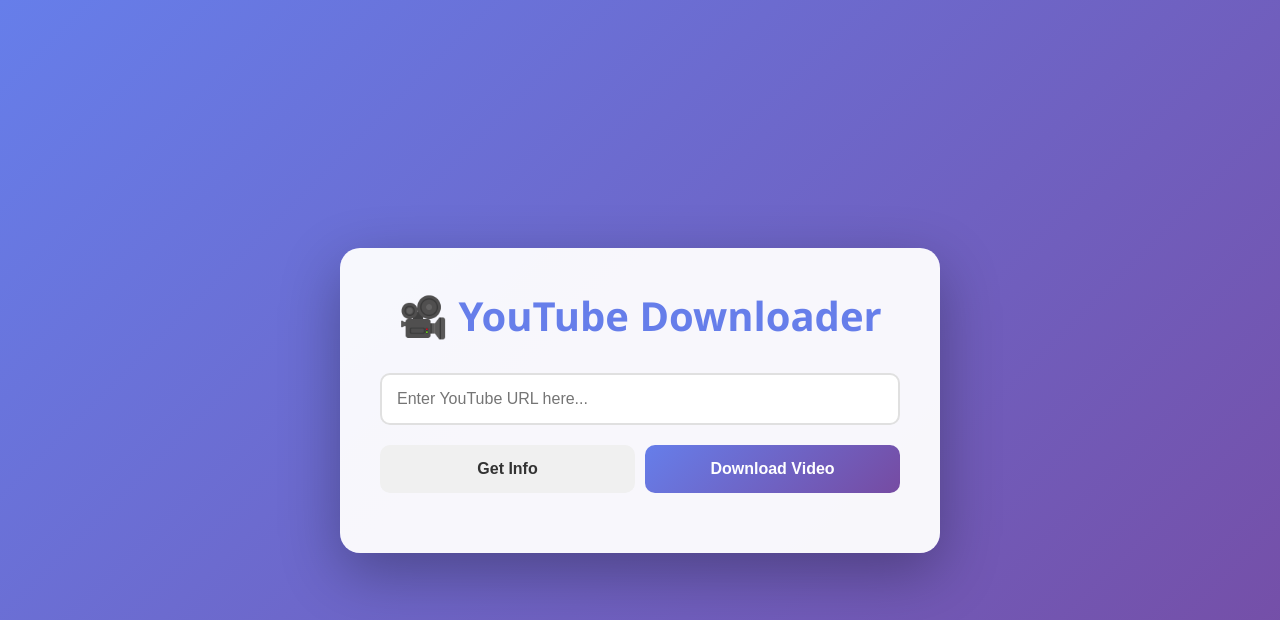
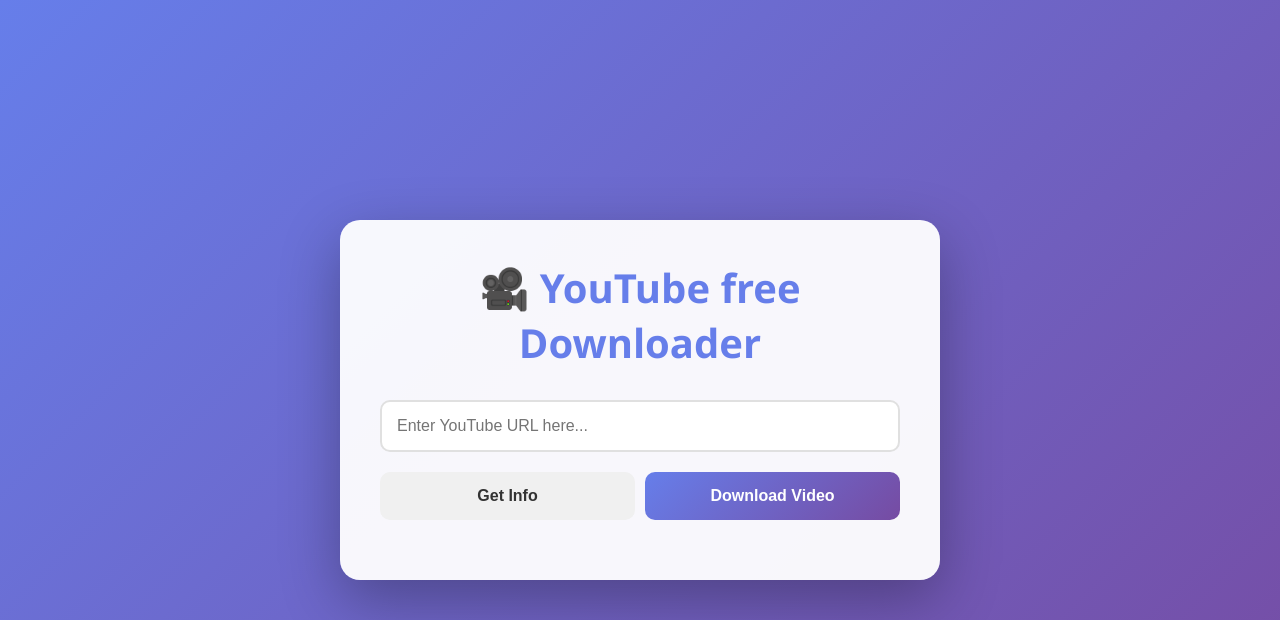
Before and after one commit to malikadeel1/youtube-video-downloader-4k-, a Flask app: page / in a window 1280 px wide. Shown: the top 620 px of the page. Run offline with Flask 3, Linux system fonts and the light colour scheme; some libraries are stand-ins or nearby versions.

Commit message:
change title

```diff
--- a/templates/index.html
+++ b/templates/index.html
@@ -316,7 +316,7 @@
 
 <body>
     <div class="container">
-        <h1>🎥 YouTube Downloader</h1>
+        <h1>🎥 YouTube free Downloader</h1>
 
         <!-- Message area for errors or success -->
         <div id="message" class="message"></div>
```
